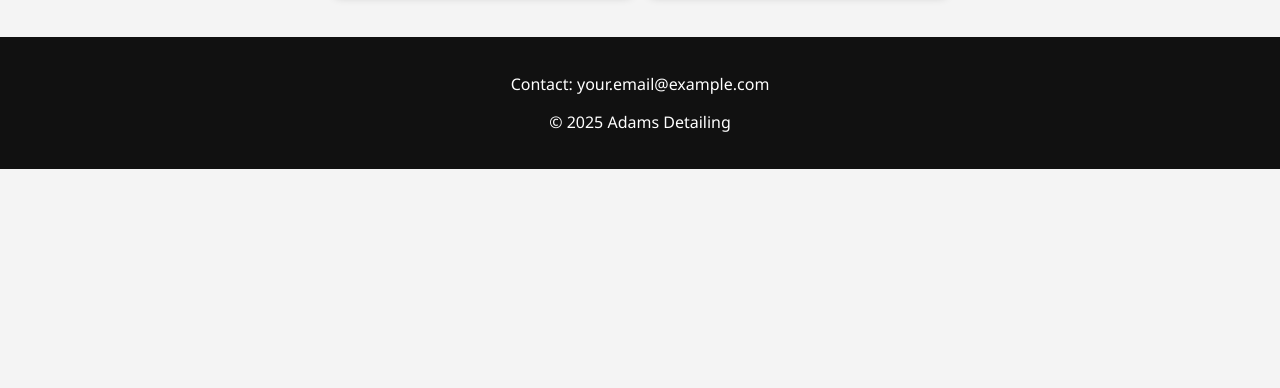
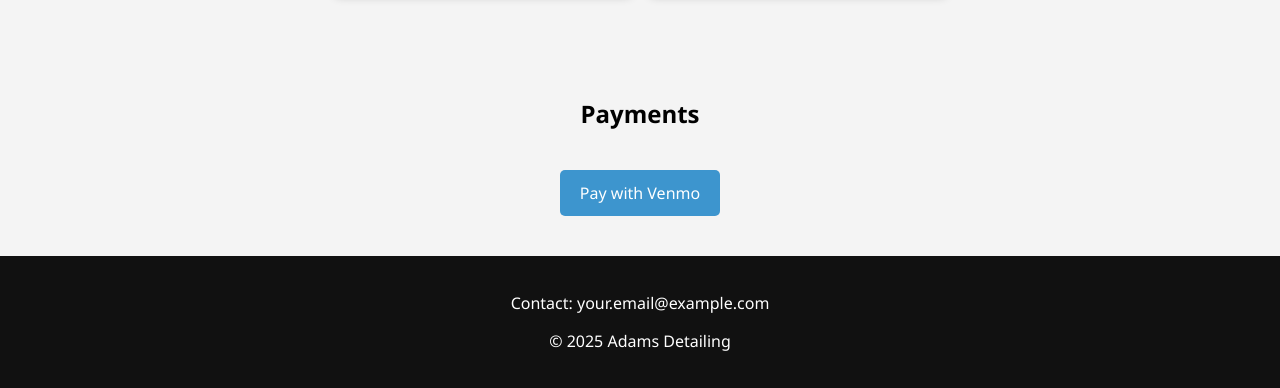
Before and after one commit to shawnroy1988/Adams-Detailing, a plain HTML site: page index.html in a window 1280 px wide. Shown: the part 1214-1602 px from the top of the page. Before the commit the page ends 1383 px from the top, so only its background shows below. Drawn offline with Linux system fonts and the light colour scheme.

Commit message:
Update index.html

```diff
--- a/index.html
+++ b/index.html
@@ -38,6 +38,10 @@
       width: 300px;
       border-radius: 8px;
       box-shadow: 0 0 10px rgba(0,0,0,0.2);
+      transition: transform 0.5s ease-in-out;
+    }
+    .gallery img:hover {
+      transform: rotate(360deg);
     }
     footer {
       background: #111;
@@ -58,6 +62,20 @@
     }
     .btn:hover {
       background: #0056b3;
+    }
+    .venmo-btn {
+      background: #3D95CE;
+      color: white;
+      padding: 12px 20px;
+      border: none;
+      border-radius: 5px;
+      margin-top: 20px;
+      cursor: pointer;
+      text-decoration: none;
+      display: inline-block;
+    }
+    .venmo-btn:hover {
+      background: #2A6F9E;
     }
 </style>
 </head>
@@ -81,6 +99,10 @@
 <img src="Image (45).jpg" alt="Image (42).jpg">
 </div>
 </div>
+<div class="section">
+<h2>Payments</h2>
+<a href="https://venmo.com/u/Adams1990" class="venmo-btn">Pay with Venmo</a>
+</div>
 <footer>
 <p>Contact: your.email@example.com</p>
 <p>&copy; 2025 Adams Detailing</p>
```
